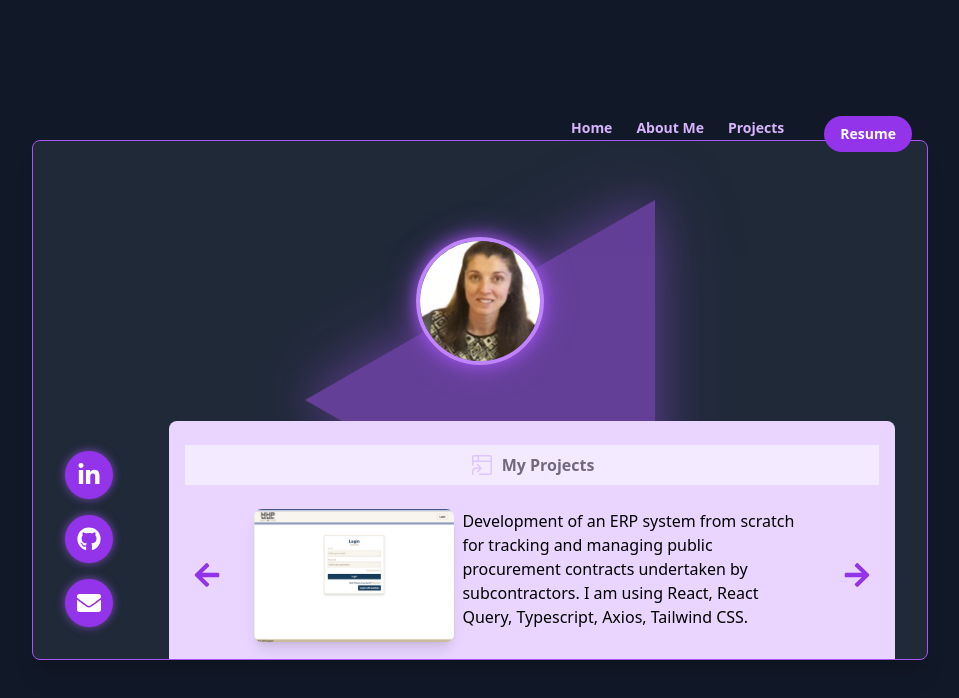
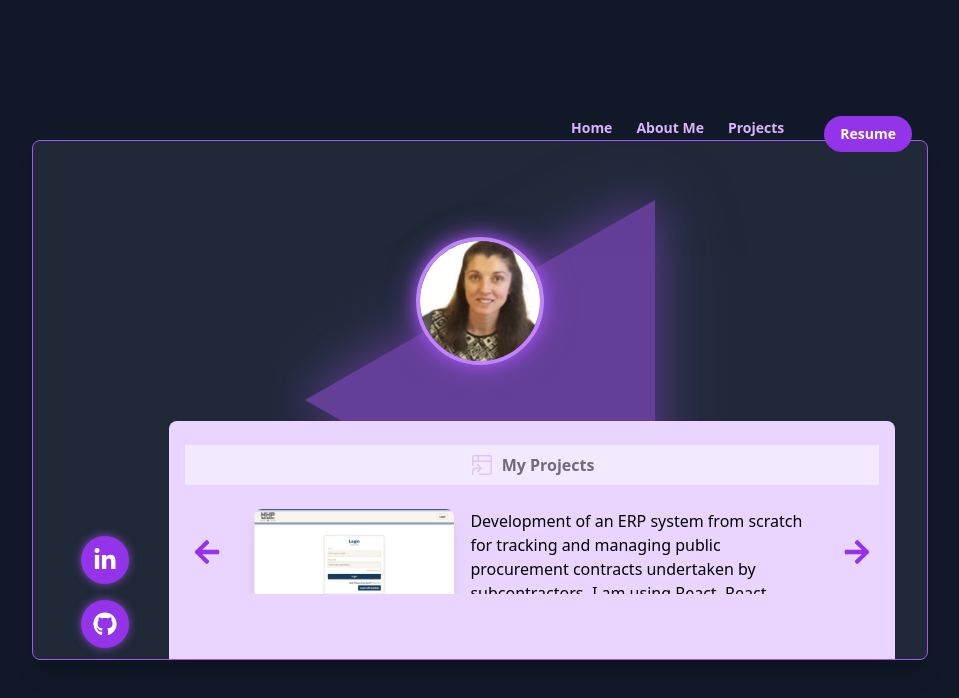
Before and after one commit to JuliaFS/my-portfolio, a Next.js app: page /projects in a window 1280 px wide. Shown: the top 698 px of the page, without its empty margins (160-1119 px from the left). Built offline with nearby package versions, Linux system fonts and the light colour scheme.

Commit message:
reorganize structure

```diff
--- a/components/SocialLinks.tsx
+++ b/components/SocialLinks.tsx
@@ -5,7 +5,7 @@ import { FaLinkedinIn, FaGithub, FaEnvelope } from "react-icons/fa"; // Example
 
 export default function SocialLinks() {
   return (
-    <div className="absolute bottom-8 left-8 z-50 flex flex-row md:flex-col gap-4">
+    <div className="bottom-8 left-8 z-50 flex flex-row md:flex-col gap-4">
       <a
         href="https://www.linkedin.com/in/yulia-stambolieva-47b777304/"
         target="_blank"
--- a/pages/about.tsx
+++ b/pages/about.tsx
@@ -31,11 +31,11 @@ export default function AboutMe() {
               alt="Profile Picture"
             />
           </div>
-          <div className="flex h-full">
-            <div className="flex flex-col items-center justify-center w-[80px]">
+          <div className="flex">
+            <div className="flex flex-col items-center justify-center w-[80px] bg-green-500">
               <SocialLinks />
             </div>
-            <div className="flex-1 ml-6 mt-6 relative z-20 h-[54%] p-4 overflow-y-auto text-center bg-purple-200 rounded-lg">
+            <div className="flex-1 ml-6 mt-6 relative z-20 h-[44%] p-4 overflow-y-auto text-center bg-purple-200 rounded-lg">
               <div className="flex w-full items-center justify-center bg-white opacity-50 mb-6 mt-2 py-2 gap-2">
                 <FaUserCircle className="text-purple-300 text-2xl" />
                 <h2 className="font-semibold">About me</h2>
--- a/pages/projects.tsx
+++ b/pages/projects.tsx
@@ -1,7 +1,7 @@
 "use client";
 
 import { useEffect, useState } from "react";
-import { FaUserCircle, FaArrowLeft, FaArrowRight, FaTimes } from "react-icons/fa";
+import { FaArrowLeft, FaArrowRight, FaTimes } from "react-icons/fa";
 import { GoProjectSymlink } from "react-icons/go";
 import GrowingTriangle from "../components/HeroSection/GrowingTriangle";
 import Navigation from "../components/HeroSection/Navigation";
@@ -34,7 +34,7 @@ export default function Projects() {
   const prev = () => setIndex((i) => (i === 0 ? projects.length - 1 : i - 1));
   const next = () => setIndex((i) => (i === projects.length - 1 ? 0 : i + 1));
 
-    // Close lightbox on ESC key
+  // Close lightbox on ESC key
   useEffect(() => {
     const handleKeyDown = (e: KeyboardEvent) => {
       if (e.key === "Escape") setIsOpen(false);
@@ -47,7 +47,7 @@ export default function Projects() {
     <div className="relative min-h-screen bg-gray-900 flex flex-col items-center justify-around p-4">
       {/* ✅ Wrapper for positioning the navigation relative to the box */}
       <div className="relative w-full max-w-4xl">
-        {/* ✅ Navigation - visually over the top-right of the box */}
+        {/* ✅ Navigation - top-right */}
         <div className="absolute -top-6 right-4 z-30 text-white text-sm font-semibold">
           <Navigation />
         </div>
@@ -64,22 +64,19 @@ export default function Projects() {
             />
           </div>
 
-          <div className="flex h-full">
-            {/* Social links */}
-            <div className="flex flex-col items-center justify-center w-[80px]">
-              <SocialLinks />
-            </div>
+          {/* ✅ Flex container for purple rectangle + social links */}
+          <div className="flex flex-col lg:flex-row h-full">
 
-            {/* Gallery area */}
-            <div className="flex-1 ml-6 mt-6 relative z-20 h-[54%] p-4 text-center bg-purple-200 rounded-lg">
+            {/* Purple Rectangle (Gallery area) */}
+            <div className="order-1 lg:order-2 flex-1 ml-0 lg:ml-6 mt-6 relative z-20 h-28 lg:h-[54%] p-4 text-center bg-purple-200 rounded-lg overflow-y-auto">
               <div className="flex w-full items-center justify-center bg-white opacity-50 mb-6 mt-2 py-2 gap-2">
                 <GoProjectSymlink className="text-purple-300 text-2xl" />
                 <h2 className="font-semibold">My Projects</h2>
               </div>
 
-              {/* Image Gallery */}
-              <div className="relative flex items-center justify-center">
-                <div className="flex w-[80%] gap-2">
+              {/* Image + Text */}
+              <div className="relative flex items-center justify-center h-[40%] overflow-y-auto">
+                <div className="flex flex-col lg:flex-row w-[80%] gap-4 items-center lg:items-start h-full">
                   <Image
                     src={projects[index].src}
                     alt={projects[index].alt}
@@ -88,15 +85,13 @@ export default function Projects() {
                     className="rounded-lg shadow-lg object-cover"
                     onClick={() => setIsOpen(true)}
                   />
-                  {/* Project text */}
-                  <p className="text-left">
-                    {projects[index].text}
-                  </p>
+                  <p className="text-left">{projects[index].text}</p>
                 </div>
+
                 {/* Arrows */}
                 <button
                   onClick={prev}
-                  className="absolute left-2 top-1/2 -translate-y-1/2 text-purple-600 hover:text-purple-800"
+                  className="absolute left-2 top-1/4 lg:top-1/2 -translate-y-1/2 text-purple-600 hover:text-purple-800"
                   title="Previous Project"
                   aria-label="Previous Project"
                 >
@@ -104,7 +99,7 @@ export default function Projects() {
                 </button>
                 <button
                   onClick={next}
-                  className="absolute right-2 top-1/2 -translate-y-1/2 text-purple-600 hover:text-purple-800"
+                  className="absolute right-2 top-1/4 lg:top-1/2 -translate-y-1/2 text-purple-600 hover:text-purple-800"
                   title="Next Project"
                   aria-label="Next Project"
                 >
@@ -112,10 +107,16 @@ export default function Projects() {
                 </button>
               </div>
             </div>
+
+            {/* Social links */}
+            <div className="order-2 lg:order-1 flex flex-col items-center justify-center w-full lg:w-[80px] mt-4 lg:mt-0">
+              <SocialLinks />
+            </div>
           </div>
         </div>
       </div>
-            {/* ✅ Fullscreen Lightbox */}
+
+      {/* ✅ Fullscreen Lightbox */}
       {isOpen && (
         <div className="fixed inset-0 bg-black bg-opacity-90 z-50 flex flex-col items-center justify-center">
           <button
```
